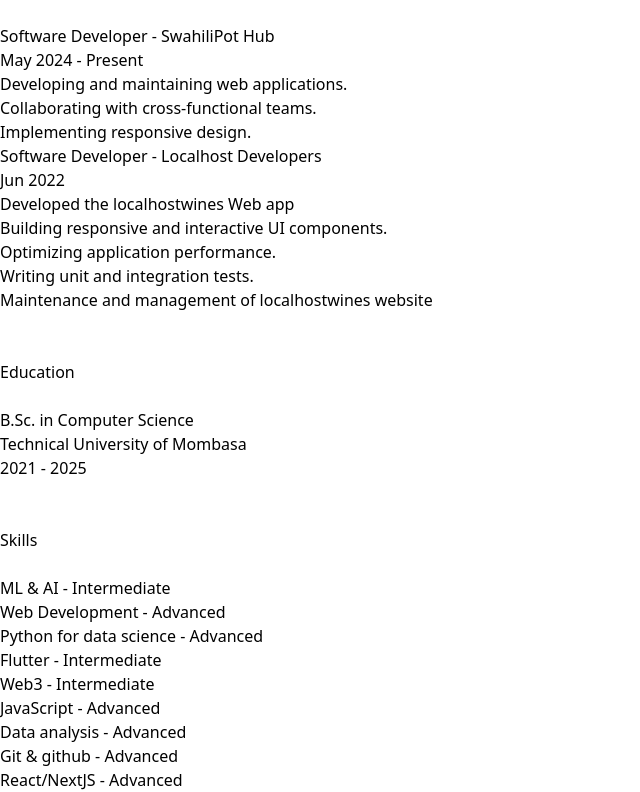
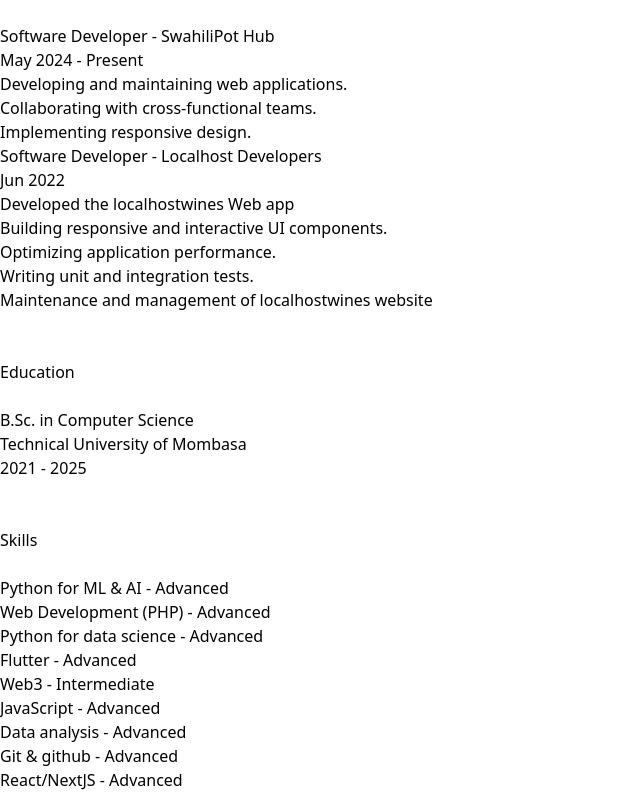
Before and after one commit to hezron-sketch/mtuhalfportfolio, a Next.js app: page /resume in a window 1280 px wide. Shown: the part 348-1140 px from the top of the page, without its empty margins (0-640 px from the left). Built offline with nearby package versions, Linux system fonts and the light colour scheme; no server answers.

Commit message:
Update page.tsx
updating skills

```diff
--- a/app/resume/page.tsx
+++ b/app/resume/page.tsx
@@ -55,10 +55,10 @@
 ];
 
 const skills: Skill[] = [
-  { name: "ML & AI", level: "Intermediate" },
-  { name: "Web Development", level: "Advanced" },
+  { name: "Python for ML & AI", level: "Advanced" },
+  { name: "Web Development (PHP)", level: "Advanced" },
   { name: "Python for data science", level: "Advanced" },
-  { name: "Flutter", level: "Intermediate" },
+  { name: "Flutter", level: "Advanced" },
   { name: "Web3", level: "Intermediate" },
   { name: "JavaScript", level: "Advanced" },
   { name: "Data analysis", level: "Advanced" },
```
